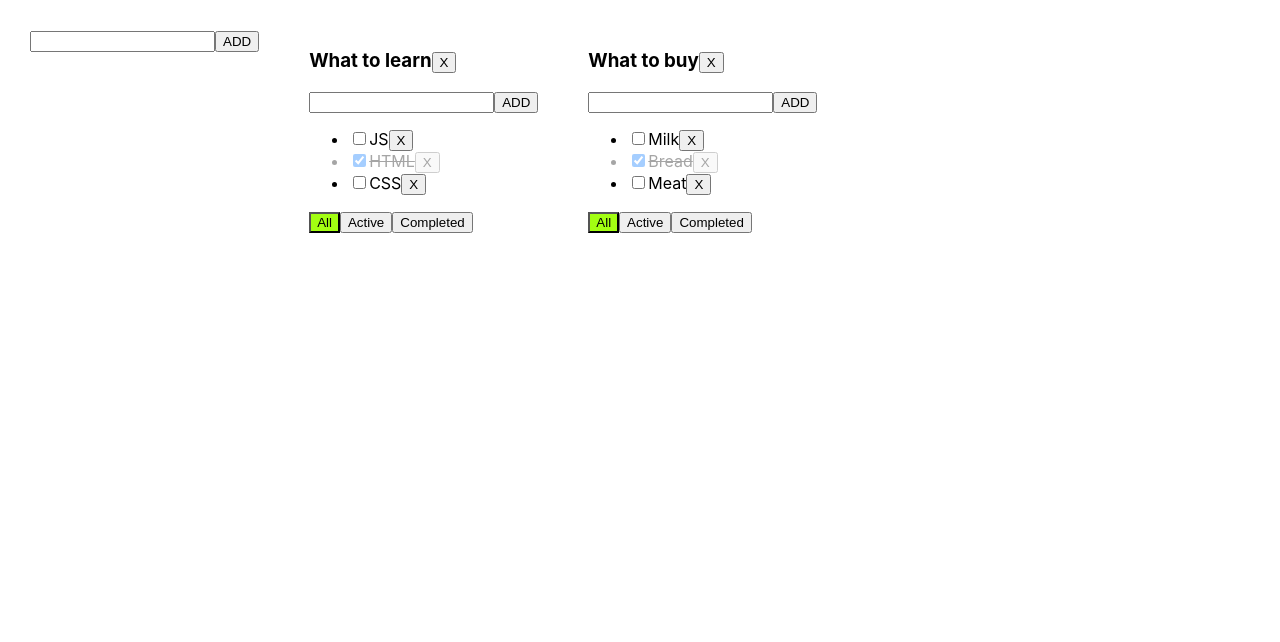
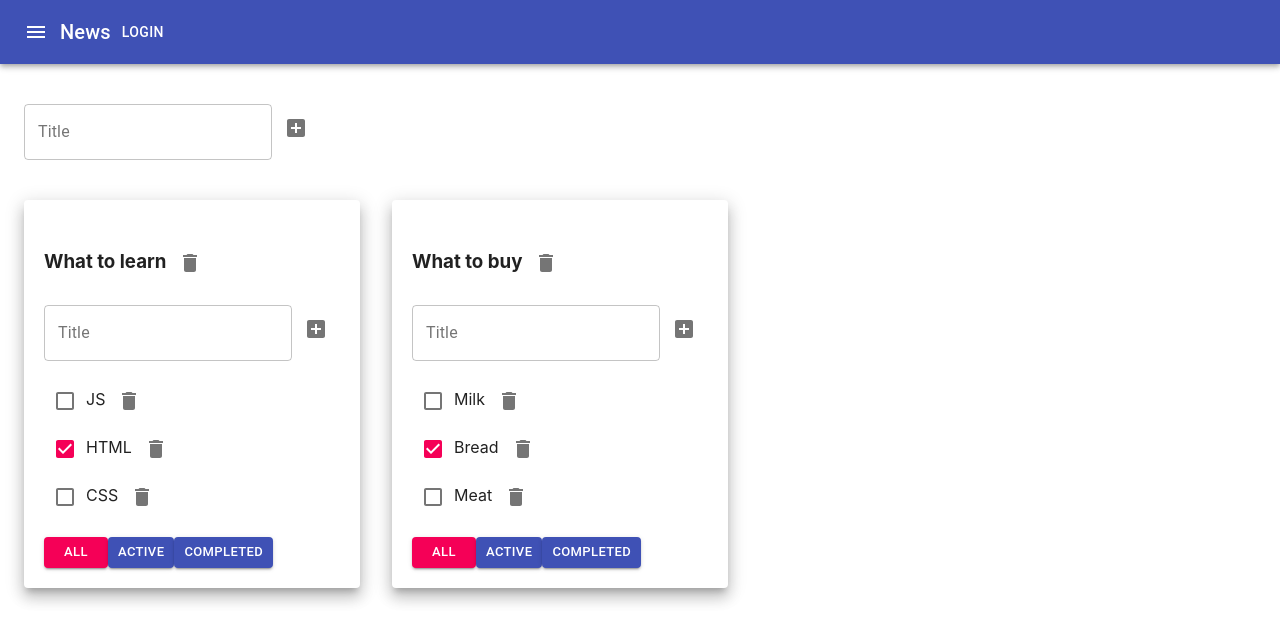
Before and after one commit to LitvintsevIgor/TodoListTS, a React (Create React App) app: page / in a window 1280 px wide. Shown: the top 642 px of the page. Built offline with nearby package versions, Linux system fonts and the light colour scheme.

Commit message:
7.added material-ui

```diff
--- a/package.json
+++ b/package.json
@@ -3,6 +3,8 @@
   "version": "0.1.0",
   "private": true,
   "dependencies": {
+    "@material-ui/core": "^4.11.3",
+    "@material-ui/icons": "^4.11.2",
     "@testing-library/jest-dom": "^4.2.4",
     "@testing-library/react": "^9.3.2",
     "@testing-library/user-event": "^7.1.2",
--- a/src/AddItemForm.tsx
+++ b/src/AddItemForm.tsx
@@ -1,4 +1,6 @@
 import React, {useState, KeyboardEvent, ChangeEvent} from "react";
+import {IconButton, TextField} from "@material-ui/core";
+import {AddBox} from "@material-ui/icons";
 
 
 type AddItemFormPropsType = {
@@ -31,17 +33,28 @@
     }
     return (
         <div>
-            <input
+
+            <TextField
+                variant={"outlined"}
+                label={"Title"}
                 value={title}
-                className={ error ? "error" : ""}
                 onChange={changeTitle}
                 onKeyPress={onKeyPressAddItem}
+                error={!!error}
+                helperText={error}
+
             />
-            <button
-                onClick={addItem}
-            >ADD
-            </button>
-            {error && <div className={"error-message"}>Title is required!</div>}
+            {/*<input*/}
+            {/*    value={title}*/}
+            {/*    className={ error ? "error" : ""}*/}
+            {/*    onChange={changeTitle}*/}
+            {/*    onKeyPress={onKeyPressAddItem}*/}
+            {/*/>*/}
+            <IconButton onClick={addItem}>
+                <AddBox/>
+            </IconButton>
+
+            {/*{error && <div className={"error-message"}>Title is required!</div>}*/}
         </div>
     )
 }
--- a/src/App.css
+++ b/src/App.css
@@ -1,26 +1,26 @@
-.App {
-  padding: 30px;
-  display: flex;
-}
+/*.App {*/
+/*  padding: 30px;*/
+/*  display: flex;*/
+/*}*/
 
-.App > div {
-  margin-right: 50px;
-}
+/*.App > div {*/
+/*  margin-right: 50px;*/
+/*}*/
 
-.is-done {
-  opacity: 0.35;
-  text-decoration: line-through;
-}
+/*.is-done {*/
+/*  opacity: 0.35;*/
+/*  text-decoration: line-through;*/
+/*}*/
 
-.active {
-  background-color: #a3ff12;
-}
+/*.active {*/
+/*  background-color: #a3ff12;*/
+/*}*/
 
-.error {
-  border: 2px solid red;
-  outline: transparent;
-}
+/*.error {*/
+/*  border: 2px solid red;*/
+/*  outline: transparent;*/
+/*}*/
 
-.error-message {
-  color: red;
-}
+/*.error-message {*/
+/*  color: red;*/
+/*}*/
--- a/src/App.tsx
+++ b/src/App.tsx
@@ -3,6 +3,8 @@
 import TodoList from "./TodoList";
 import {v1} from "uuid";
 import {AddItemForm} from "./AddItemForm";
+import {AppBar, Button, Container, Grid, IconButton, Paper, Toolbar, Typography} from "@material-ui/core";
+import {Menu} from "@material-ui/icons";
 
 
 export type TaskType = {
@@ -53,6 +55,7 @@
         // какой-то новый массив, дайка я запущу перерисовку, а если мы передали бы просто {tasks}, без трех точек, то перерисовка бы не запустилась
         // так как setTasks подумал бы, чтобы раз объект тот же, значит нихрена не изменилось
     }
+
     function addTask(title: string, todoListID: string) {
         const newTask: TaskType = {
             id: v1(),
@@ -62,7 +65,8 @@
         tasks[todoListID] = [newTask, ...tasks[todoListID]]
         setTasks({...tasks})
     }
-    function changeTaskStatus(taskD: string, newIsDoneValue: boolean, todoListID: string ) {
+
+    function changeTaskStatus(taskD: string, newIsDoneValue: boolean, todoListID: string) {
         const task = tasks[todoListID].find(t => t.id === taskD)
         // false -> undefined, null, 0, "", NaN
         // true -> {}, []
@@ -71,7 +75,8 @@
             setTasks({...tasks})
         }
     }
-    function changeTaskTitle(taskD: string, newTitle: string, todoListID: string ) {
+
+    function changeTaskTitle(taskD: string, newTitle: string, todoListID: string) {
         const task = tasks[todoListID].find(t => t.id === taskD)
         // false -> undefined, null, 0, "", NaN
         // true -> {}, []
@@ -80,26 +85,30 @@
             setTasks({...tasks})
         }
     }
-    function changeTodoListFilter(newFilterValue: FilterValuesType, todoListID: string ) {
-        const todoList = todoLists.find( t => t.id === todoListID)
-        if(todoList) {
+
+    function changeTodoListFilter(newFilterValue: FilterValuesType, todoListID: string) {
+        const todoList = todoLists.find(t => t.id === todoListID)
+        if (todoList) {
             todoList.filter = newFilterValue
             setTodoLists([...todoLists])
         }
 
     }
-    function changeTodoListTitle(newTitle: string, todoListID: string ) {
-        const todoList = todoLists.find( t => t.id === todoListID)
-        if(todoList) {
+
+    function changeTodoListTitle(newTitle: string, todoListID: string) {
+        const todoList = todoLists.find(t => t.id === todoListID)
+        if (todoList) {
             todoList.title = newTitle
             setTodoLists([...todoLists])
         }
 
     }
+
     function removeTodoList(todoListID: string) {
         setTodoLists(todoLists.filter(tl => tl.id !== todoListID))
         delete tasks[todoListID]
     }
+
     function addTodoList(title: string) {
         const newTodoListID = v1()
         const newTodoList: TodoListType = {id: newTodoListID, title: title, filter: "all"}
@@ -108,7 +117,7 @@
     }
 
 
-    const todoListComponents = todoLists.map( (tl) => {
+    const todoListComponents = todoLists.map((tl) => {
         let tasksForTodoList = tasks[tl.id];
         if (tl.filter === "active") {
             tasksForTodoList = tasksForTodoList.filter(t => t.isDone === false)
@@ -116,7 +125,10 @@
         if (tl.filter === "completed") {
             tasksForTodoList = tasksForTodoList.filter(t => t.isDone === true)
         }
-        return <TodoList todoListID={tl.id}
+        return (
+            <Grid item key={tl.id}>
+                <Paper elevation={10} style={{padding: "20px"}}>
+                    <TodoList todoListID={tl.id}
                               title={tl.title}
                               filter={tl.filter}
                               tasks={tasksForTodoList}
@@ -128,15 +140,37 @@
                               changeTaskTitle={changeTaskTitle}
                               changeTodoListTitle={changeTodoListTitle}
                     />
+                </Paper>
+            </Grid>
 
-    } )
+        )
+    })
 
     //UI:
     //CRUD - Create Read Update Delete
     return (
         <div className="App">
+            <AppBar position="static">
+                <Toolbar>
+                    <IconButton edge={"start"} color={"inherit"} aria-label="menu">
+                        <Menu/>
+                    </IconButton>
+                    <Typography variant={"h6"}>
+                        News
+                    </Typography>
+                    <Button color="inherit">Login</Button>
+                </Toolbar>
+            </AppBar>
+            <Container fixed>
+                <Grid container style={{padding: "40px 0 40px"}}>
                     <AddItemForm addItem={addTodoList}/>
+                </Grid>
+                <Grid container spacing={4}>
                     {todoListComponents}
+                </Grid>
+                {/*<AddItemForm addItem={addTodoList}/>*/}
+                {/*{todoListComponents}*/}
+            </Container>
         </div>
     );
 }
--- a/src/EditableSpan.tsx
+++ b/src/EditableSpan.tsx
@@ -1,4 +1,5 @@
 import React, {useState, KeyboardEvent, ChangeEvent} from "react";
+import {TextField} from "@material-ui/core";
 
 type EditableSpanPropsType = {
     title: string
@@ -17,20 +18,21 @@
         setTitle(e.currentTarget.value)
     };
     const onEnter = (e: KeyboardEvent<HTMLInputElement>) => {
-        if(e.key === 'Enter') {
+        if (e.key === 'Enter') {
             setEditMode(false)
             props.changeTitle(title)
         }
     }
     return (
         editMode
-            ? <input value={title}
-                     autoFocus
-                     onChange={changeTitle}
-                     onBlur={offEditMode}
-                     onKeyPress={onEnter}
+            ? <TextField
+                value={title}
+                autoFocus
+                onChange={changeTitle}
+                onBlur={offEditMode}
+                onKeyPress={onEnter}
             />
-            : <span onDoubleClick={onEditMode} >{props.title}</span>
+            : <span onDoubleClick={onEditMode}>{props.title}</span>
     )
 
 }
--- a/src/TodoList.tsx
+++ b/src/TodoList.tsx
@@ -2,6 +2,8 @@
 import {FilterValuesType, TaskType} from "./App";
 import {AddItemForm} from "./AddItemForm";
 import {EditableSpan} from "./EditableSpan";
+import {Button, Checkbox, IconButton} from "@material-ui/core";
+import {Delete} from "@material-ui/icons";
 
 
 type TodoListPropsType = {
@@ -30,16 +32,12 @@
     const setCompletedFilter = () => {
         props.changeTodoListFilter("completed", props.todoListID)
     }
-
-    const removeTodoList = ()=> {
+    const removeTodoList = () => {
         props.removeTodoList(props.todoListID)
     }
-
     const changeTodoListTitle = (title: string) => {
         props.changeTodoListTitle(title, props.todoListID)
     }
-
-
     const tasks = props.tasks.map((t) => {
 
         const removeTask = () => {
@@ -52,34 +50,55 @@
         }
 
         return (
-            <li className={t.isDone ? "is-done" : ""} >
-                <input type="checkbox"
-                       checked={t.isDone}
-                       onChange={changeTaskStatus}/>
+            <li key={t.id} className={t.isDone ? "is-done" : ""}>
+                <Checkbox checked={t.isDone}
+                          onChange={changeTaskStatus}
+                          color={"secondary"}
+                />
+                {/*<input type="checkbox"*/}
+                {/*       checked={t.isDone}*/}
+                {/*       onChange={changeTaskStatus}/>*/}
                 <EditableSpan title={t.title} changeTitle={changeTaskTitle}/>
-                <button onClick={removeTask}>X
-                </button>
+                <IconButton onClick={removeTask}>
+                    <Delete/>
+                </IconButton>
             </li>
         )
     })
-
     return (
         <div>
             <h3>
                 <EditableSpan title={props.title} changeTitle={changeTodoListTitle}/>
-                <button onClick={removeTodoList}>X</button> </h3>
+                <IconButton onClick={removeTodoList}>
+                    <Delete/>
+                </IconButton>
+            </h3>
             <AddItemForm addItem={addTask}/>
-            <ul>
+            <ul style={{listStyle: "none", paddingLeft: "0"}}>
                 {tasks}
             </ul>
             <div>
-                <button className={ props.filter === "all" ? "active" : "" } onClick={setAllFilter}>All</button>
-                <button className={ props.filter === "active" ? "active" : "" } onClick={setAсtiveFilter}>Active</button>
-                <button className={ props.filter === "completed" ? "active" : "" } onClick={setCompletedFilter}>Completed</button>
+                <Button
+                    variant={"contained"}
+                    color={props.filter === "all" ? "secondary" : "primary"}
+                    size={"small"}
+                    onClick={setAllFilter}>All
+                </Button>
+                <Button
+                    variant={"contained"}
+                    color={props.filter === "active" ? "secondary" : "primary"}
+                    size={"small"}
+                    onClick={setAсtiveFilter}>Active
+                </Button>
+                <Button
+                    variant={"contained"}
+                    color={props.filter === "completed" ? "secondary" : "primary"}
+                    size={"small"}
+                    onClick={setCompletedFilter}>Completed
+                </Button>
             </div>
         </div>
     )
-
 }
 
 export default TodoList;
```
Also changed, not shown: 1 other file (tests, documents, lock files or other folders). Lines whose indentation alone changed are shown as unchanged.
